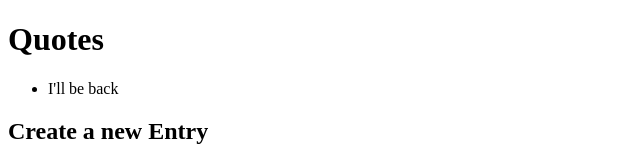
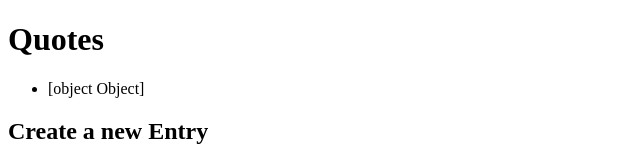
Before and after one commit to Joelmukono/Quotes, an Angular app: page / in a window 1280 px wide. Shown: the top 163 px of the page, without its empty margins (0-640 px from the left). Built offline with nearby package versions, Linux system fonts and the light colour scheme.

Commit message:
add input property binding to parent html template

```diff
--- a/src/app/quotes/quotes.component.html
+++ b/src/app/quotes/quotes.component.html
@@ -1,9 +1,9 @@
 <h1>Quotes</h1>
 
 <ul *ngFor="let mQuote of newQuotes">
-        <li>{{ mQuote.quote}}</li>
-
-    </ul>
+    <li>{{ mQuote}}</li>
+    <app-quotes-detail [showQuote]="mQuote"></app-quotes-detail>
+</ul>
 
 
 <app-quote-form (addEntry)="addNewQuote($event)"></app-quote-form>
```
